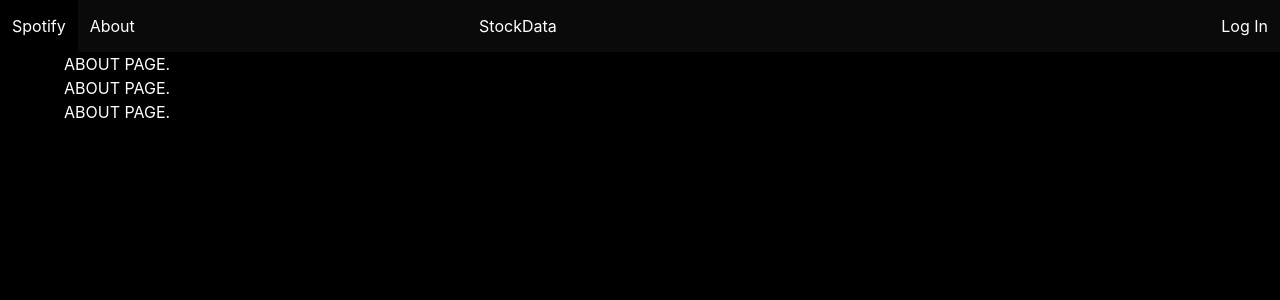
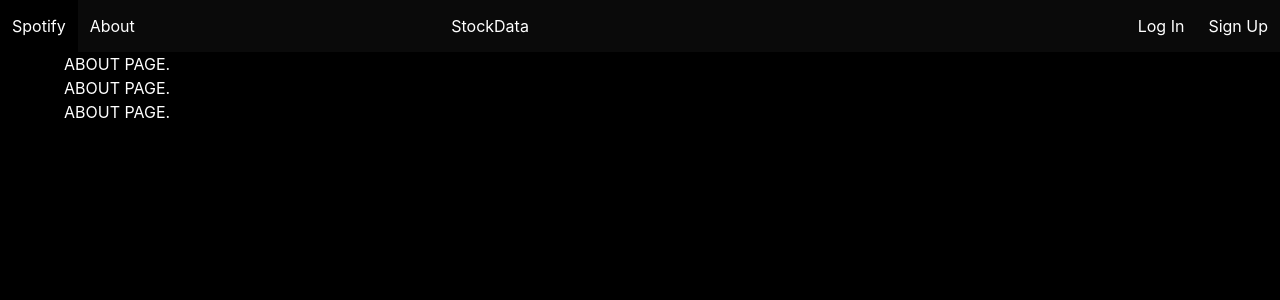
Before and after one commit to yogesh-naik/spotify, a Django app: page /about/ in a window 1280 px wide. Shown: the top 300 px of the page. Run offline with Django 3.2, Linux system fonts and the light colour scheme.

Commit message:
signin added

```diff
--- a/main_app/templates/base.html
+++ b/main_app/templates/base.html
@@ -40,6 +40,7 @@
           {% else %}
           <div class="navbar-menu navbar-end">
             <a class="navbar-item" href="{% url 'login' %}">Log In</a>
+             <a class="navbar-item" href="{% url 'signup' %}">Sign Up</a>
           </div>
           {% endif %}
 
```
